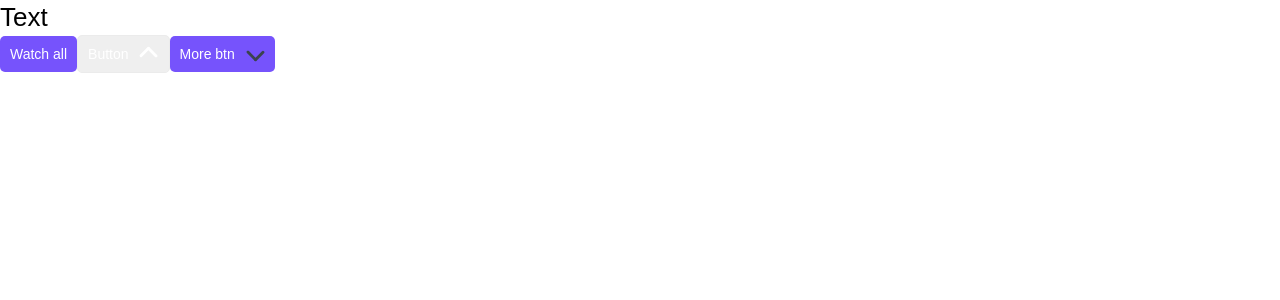
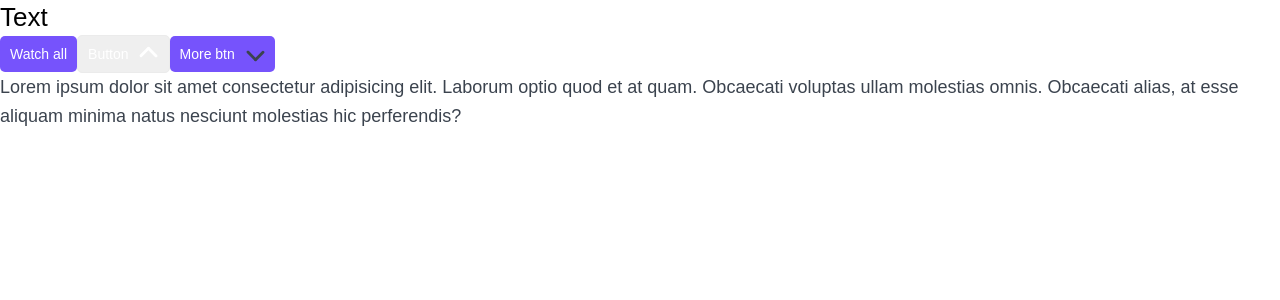
Before and after one commit to kkirrin/purple_next_course, a Next.js app: page / in a window 1280 px wide. Shown: the top 300 px of the page. Built offline with nearby package versions, Linux system fonts and the light colour scheme.

Commit message:
feat: добавляет компоненту Ptag  и стили

```diff
--- /dev/null
+++ b/app/components/Ptag/Ptag.module.css
@@ -0,0 +1,23 @@
+.p {
+    margin: 0;
+}
+
+.paragraph {
+    color: var(--black);
+}
+
+
+.small {
+    font-size: 14px;
+    line-height: 24px;
+}
+
+.medium {
+    font-size: 16px;
+    line-height: 24px;
+}
+
+.large {
+    font-size: 18px;
+    line-height: 29px;
+}
--- /dev/null
+++ b/app/components/Ptag/Ptag.props.ts
@@ -0,0 +1,6 @@
+import { DetailedHTMLProps, HTMLAttributes, ReactNode } from "react";
+
+export interface PtagProps extends DetailedHTMLProps<HTMLAttributes<HTMLParagraphElement>, HTMLParagraphElement> {
+    size?: 'sm' | 'm' | 'xl';
+    children: ReactNode;
+}
--- /dev/null
+++ b/app/components/Ptag/Ptag.tsx
@@ -0,0 +1,14 @@
+import { PtagProps } from "./Ptag.props";
+import style from './Ptag.module.css';
+import cn from 'classnames';
+
+
+export const Ptag = ({size = 'm', children, className, ...props}: PtagProps): JSX.Element => {
+
+    return (
+        <p  className={cn(style.paragraph, className, {[style.small]   : size == 'sm', [style.medium]  : size == 'm', [style.large]   : size == 'xl',
+            })}>
+                {children}
+        </p>
+    )
+}
--- a/app/components/index.ts
+++ b/app/components/index.ts
@@ -1,3 +1,4 @@
 // Этот файл нужно чтобы собирать все компоненты
 export * from './Htag/Htag';
 export * from './Button/Button';
+export * from './Ptag/Ptag';
--- a/app/page.tsx
+++ b/app/page.tsx
@@ -1,7 +1,7 @@
 import Image from 'next/image';
 import styles from './page.module.css';
 import { Metadata } from 'next';
-import { Button, Htag } from './components';
+import { Button, Htag, Ptag } from './components';
 
 
 export async function generateMetadata(): Promise<Metadata> {
@@ -31,7 +31,7 @@ export default function Home(): JSX.Element {
 			<Button appearance='primary'>Watch all</Button>
 			<Button appearance='ghost' arrow='up'>Button</Button>
 			<Button appearance='primary' arrow='down'>More btn</Button>
-
+			<Ptag size='xl'>Lorem ipsum dolor sit amet consectetur adipisicing elit. Laborum optio quod et at quam. Obcaecati voluptas ullam molestias omnis. Obcaecati alias, at esse aliquam minima natus nesciunt molestias hic perferendis?</Ptag>
 
 		</>
 
```
